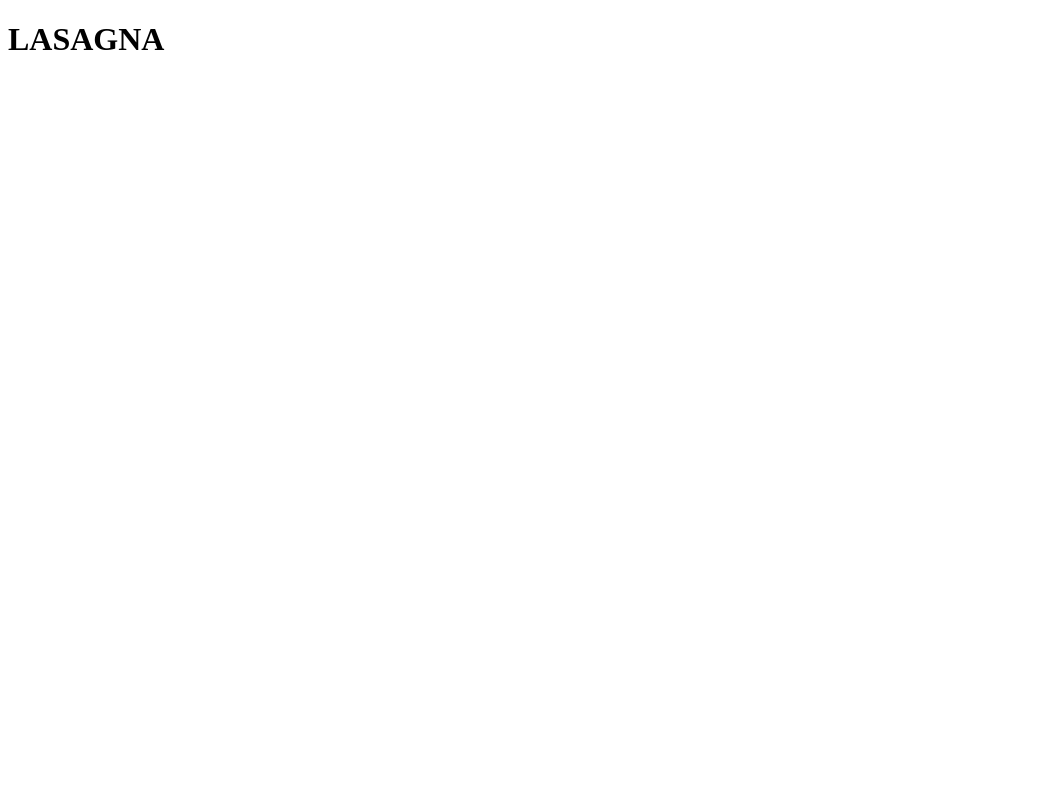
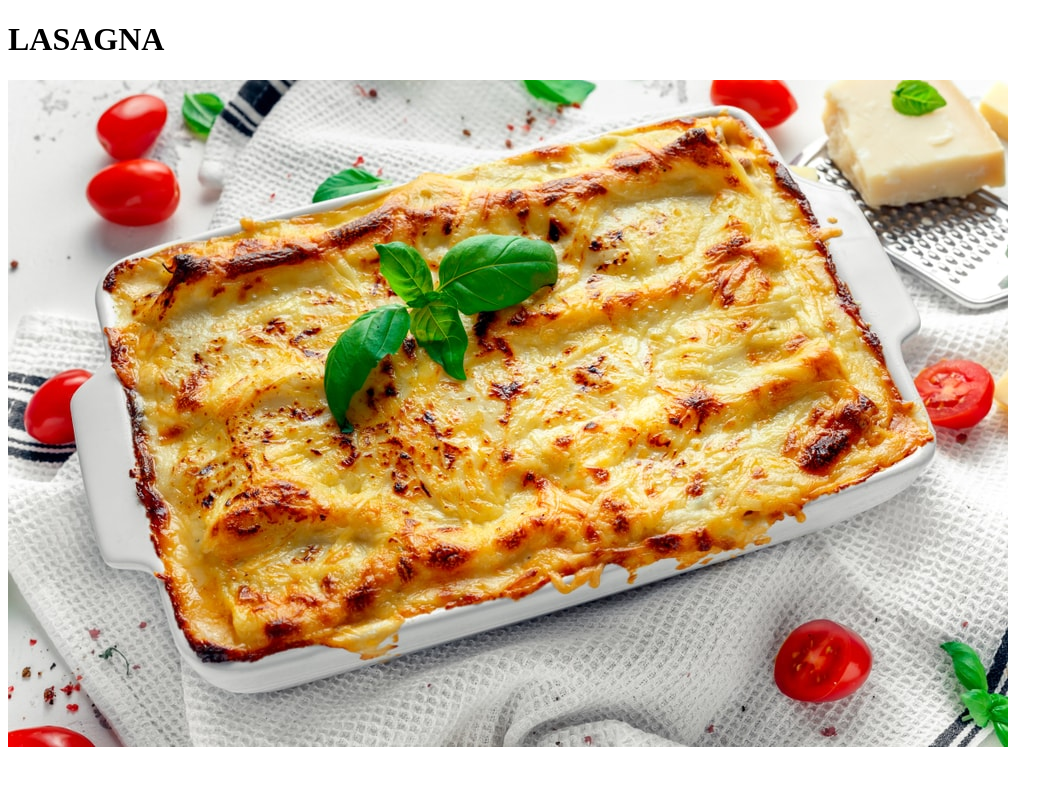
Before and after one commit to udunolol/odin-recipes, a plain HTML site: page recipes/lasagna.html in a window 1280 px wide. Shown: the whole page, without its empty margins (0-1063 px from the left). Drawn offline with Linux system fonts and the light colour scheme.

Commit message:
add lasagne picture

```diff
--- a/recipes/lasagna.html
+++ b/recipes/lasagna.html
@@ -8,5 +8,6 @@
 </head>
 <body>
     <h1>LASAGNA</h1>
+    <img src="lasagne-20180212113822.jpg" alt="picture of lasagna">
 </body>
 </html>
```
Also changed, not shown: recipes/lasagne-20180212113822.jpg (added).
